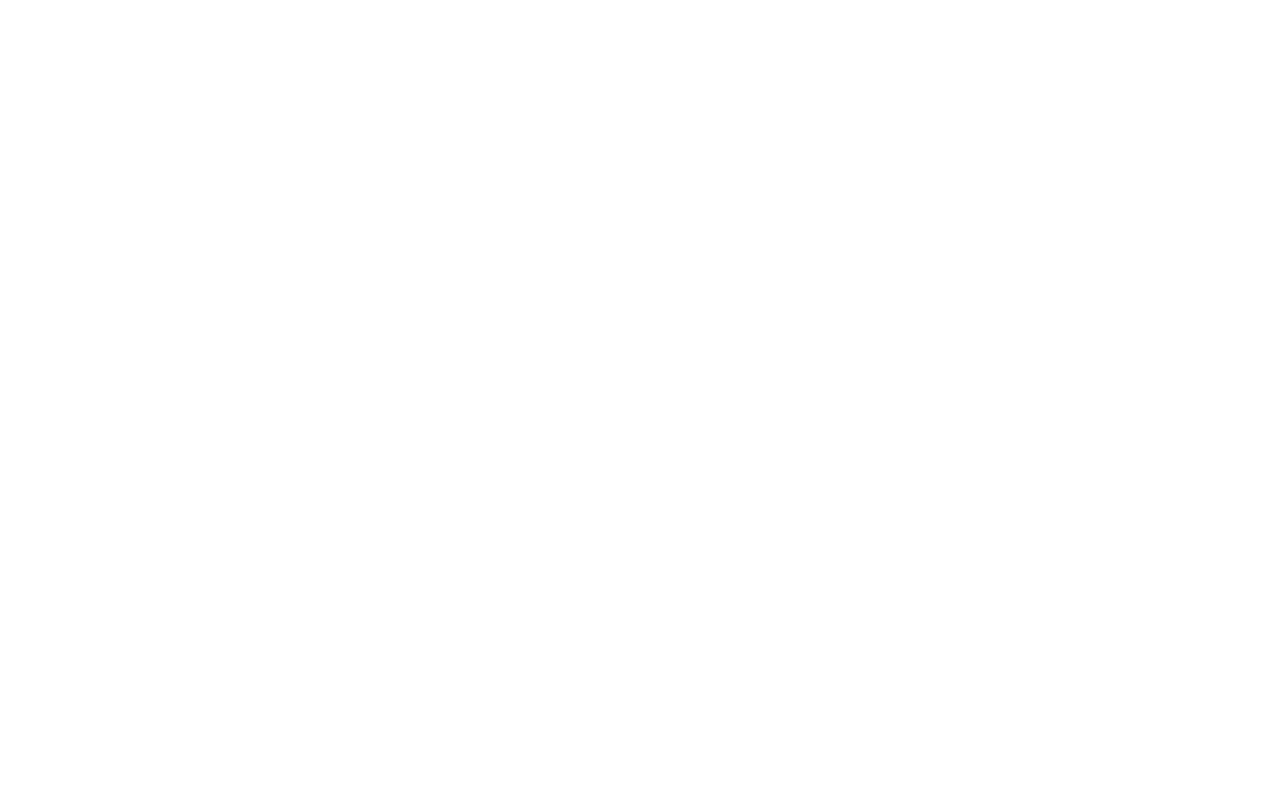
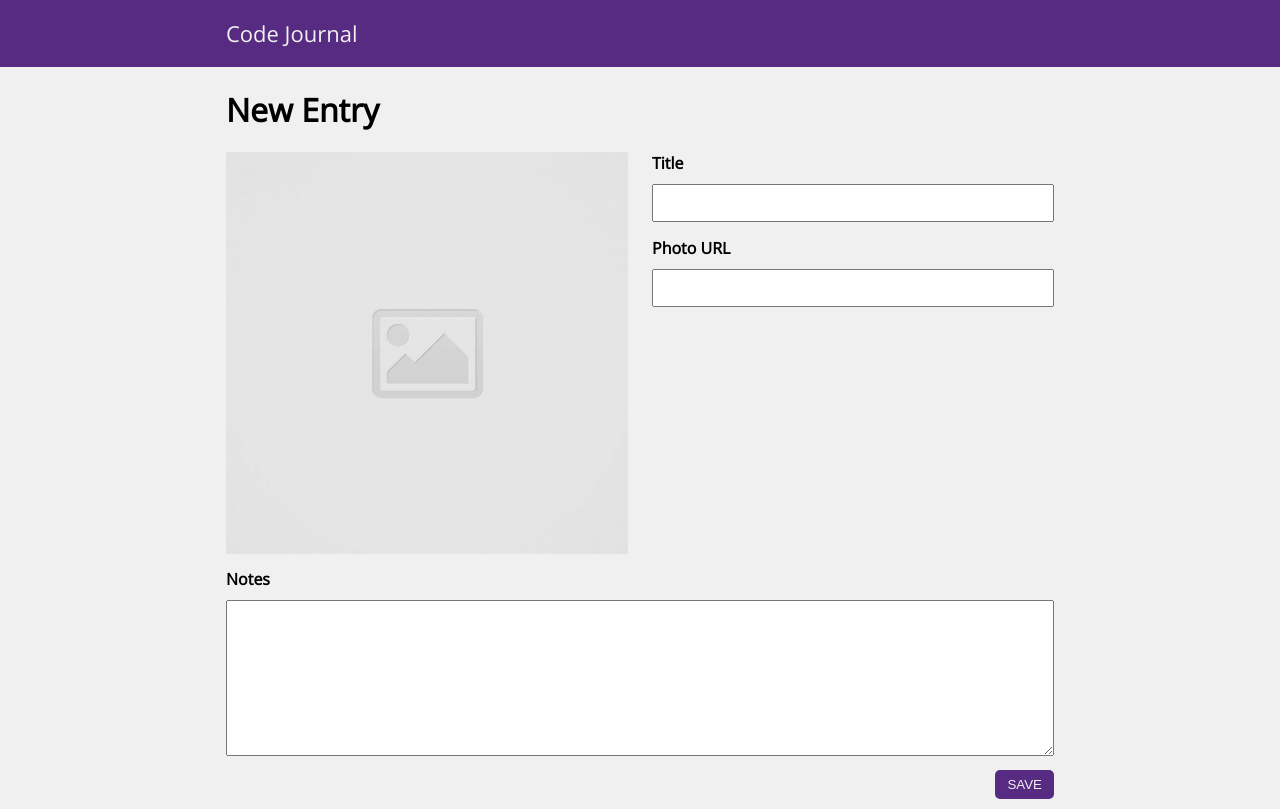
Before and after one commit to Tarekchaaban/code-journal, a website: page index.html in a window 1280 px wide. Drawn offline with nearby package versions, Linux system fonts and the light colour scheme.

```diff
--- a/css/styles.css
+++ b/css/styles.css
@@ -0,0 +1,57 @@
+.purple-background {
+  background-color: #562b81;
+}
+
+.gray-background {
+  background-color: #f0f0f0;
+}
+
+img {
+  width: 100%;
+  margin-bottom: 10px;
+}
+
+input {
+  width: 100%;
+  padding-top: 8px;
+  margin-bottom: 15px;
+  padding-bottom: 8px;
+  font-size: 16px;
+}
+
+.code-journal-header {
+  color: #f0f0f0;
+  font-family: "Open Sans", sans-serif;
+  font-weight: lighter;
+  font-size: 22px;
+}
+
+.new-entry-header {
+  font-family: "Open Sans", sans-serif;
+  font-weight: bold;
+}
+
+label {
+  font-weight: bolder;
+  display: block;
+  font-family: "Open Sans", sans-serif;
+  margin-bottom: 10px;
+}
+
+textarea {
+  width: 100%;
+}
+
+.text-align-end {
+  text-align: end;
+}
+
+.submit-button {
+  background-color: #562b81;
+  color: #f0f0f0;
+  padding: 5px 10px;
+  border-radius: 5px;
+  border-color: transparent;
+  margin-top: 10px;
+  margin-bottom: 10px;
+}
--- a/index.html
+++ b/index.html
@@ -1,26 +1,64 @@
 <!DOCTYPE html>
 <html lang="en">
+
 <head>
   <meta charset="UTF-8">
   <meta name="viewport" content="width=device-width, initial-scale=1.0">
   <title>Code Journal</title>
   <link rel="icon" href="images/favicon.ico">
-  <link
-    rel="stylesheet"
-    href="https://cdnjs.cloudflare.com/ajax/libs/font-awesome/6.0.0/css/all.min.css"
+  <link rel="stylesheet" href="https://cdnjs.cloudflare.com/ajax/libs/font-awesome/6.0.0/css/all.min.css"
     integrity="sha512-9usAa10IRO0HhonpyAIVpjrylPvoDwiPUiKdWk5t3PyolY1cOd4DSE0Ga+ri4AuTroPR5aQvXU9xC6qOPnzFeg=="
-    crossorigin="anonymous"
-    referrerpolicy="no-referrer" />
+    crossorigin="anonymous" referrerpolicy="no-referrer" />
   <link rel="stylesheet" href="css/reset.css">
   <link rel="stylesheet" href="css/layout.css">
   <link rel="stylesheet" href="css/styles.css">
+  <link href="https://fonts.googleapis.com/css2?family=Open+Sans:wght@300&display=swap" rel="stylesheet">
 </head>
-<body>
-  <header>
+
+<body class="gray-background">
+  <header class="purple-background">
+    <div class="row container">
+      <div class="column-full">
+        <h2 class="code-journal-header">Code Journal</h2>
+      </div>
+    </div>
   </header>
-  <main>
+  <main class="container">
+    <div class="entry-form" data-view="entry-form">
+      <form>
+        <div class="row">
+          <div class="column-full">
+            <h1 class="new-entry-header">New Entry</h1>
+          </div>
+        </div>
+
+        <div class="row">
+          <div class="column-half">
+            <img class="entry-image" src="images/placeholder-image-square.jpg">
+          </div>
+          <div class="column-half">
+            <label for="title">Title</label>
+            <input type="text" id="title" name="title" required>
+            <label for="photo-url">Photo URL</label>
+            <input type="text" id="photo-url" name="photo-url" required>
+          </div>
+        </div>
+        <div class="row">
+          <div class="column-full">
+            <label for="notes">Notes</label>
+            <textarea rows="10" id="notes" name="notes"></textarea>
+          </div>
+        </div>
+        <div class="row">
+          <div class="column-full text-align-end">
+            <button type="submit" class="submit-button">SAVE</button>
+          </div>
+        </div>
+      </form>
+    </div>
   </main>
   <script src="js/data.js"></script>
   <script src="js/main.js"></script>
 </body>
+
 </html>
```
Also changed, not shown: js/main.js (+9 -0 lines).
